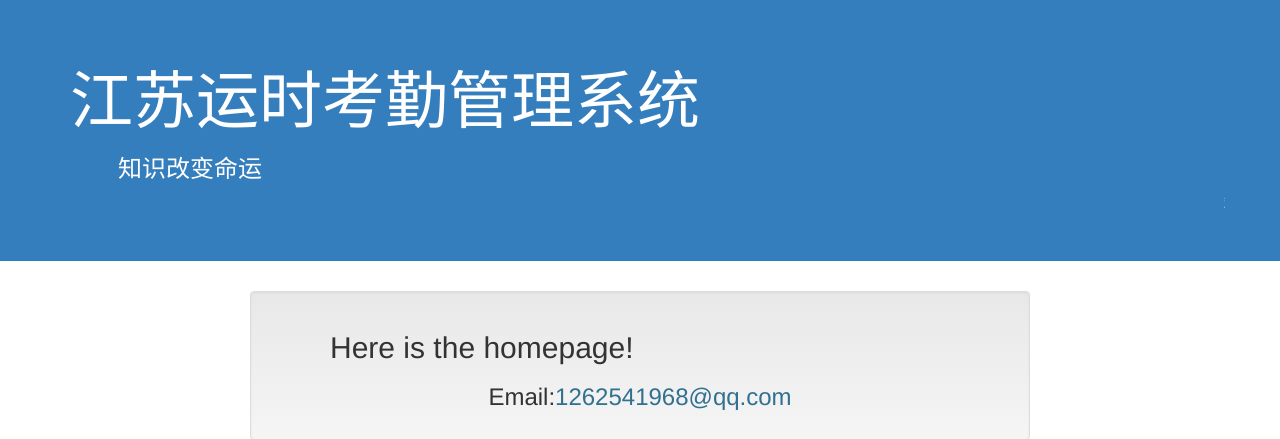
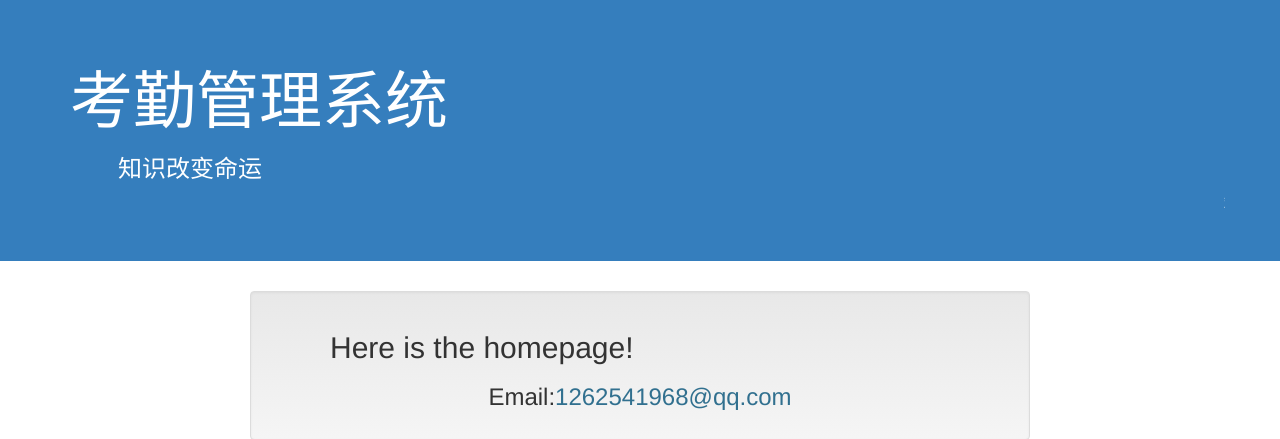
Before and after one commit to funny-95/Django-Project, a Django app: page / in a window 1280 px wide. Shown: the part 51-490 px from the top of the page. Run offline with Django 3.2, Linux system fonts and the light colour scheme; some libraries are stand-ins or nearby versions.

Commit message:
fix base.html

```diff
--- a/Attendance_Management_System/templates/management/base.html
+++ b/Attendance_Management_System/templates/management/base.html
@@ -77,11 +77,11 @@
 <!-- header -->
 <header class="jumbotron subhead" id="header-base">
     <div class="container">
-        <h1>江苏运时考勤管理系统</h1>
+        <h1>考勤管理系统</h1>
         <h3>&emsp;&emsp;知识改变命运</h3>
         <div class="nav navbar-nav navbar-right font_need">
             <marquee>
-                欢迎光临江苏运时考勤管理系统！
+                欢迎光临考勤管理系统！
             </marquee>
         </div>
     </div>
```
